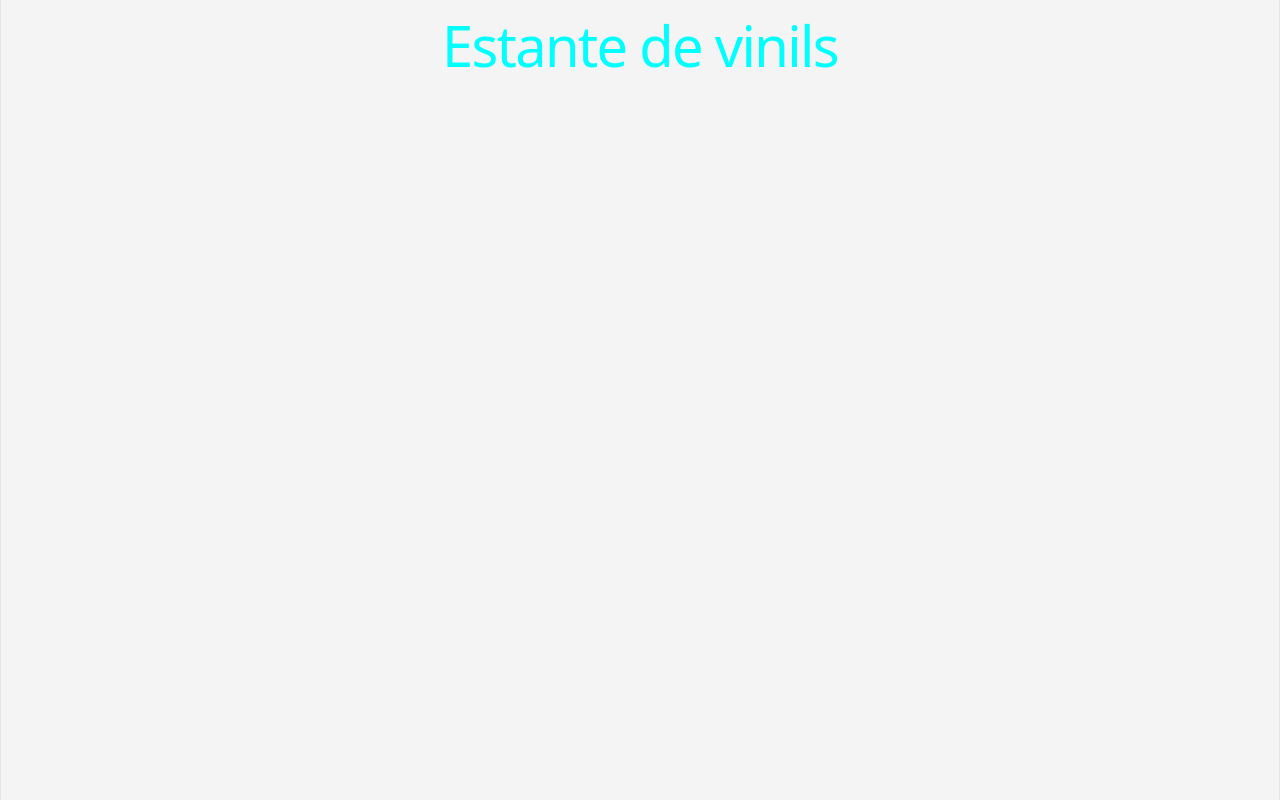
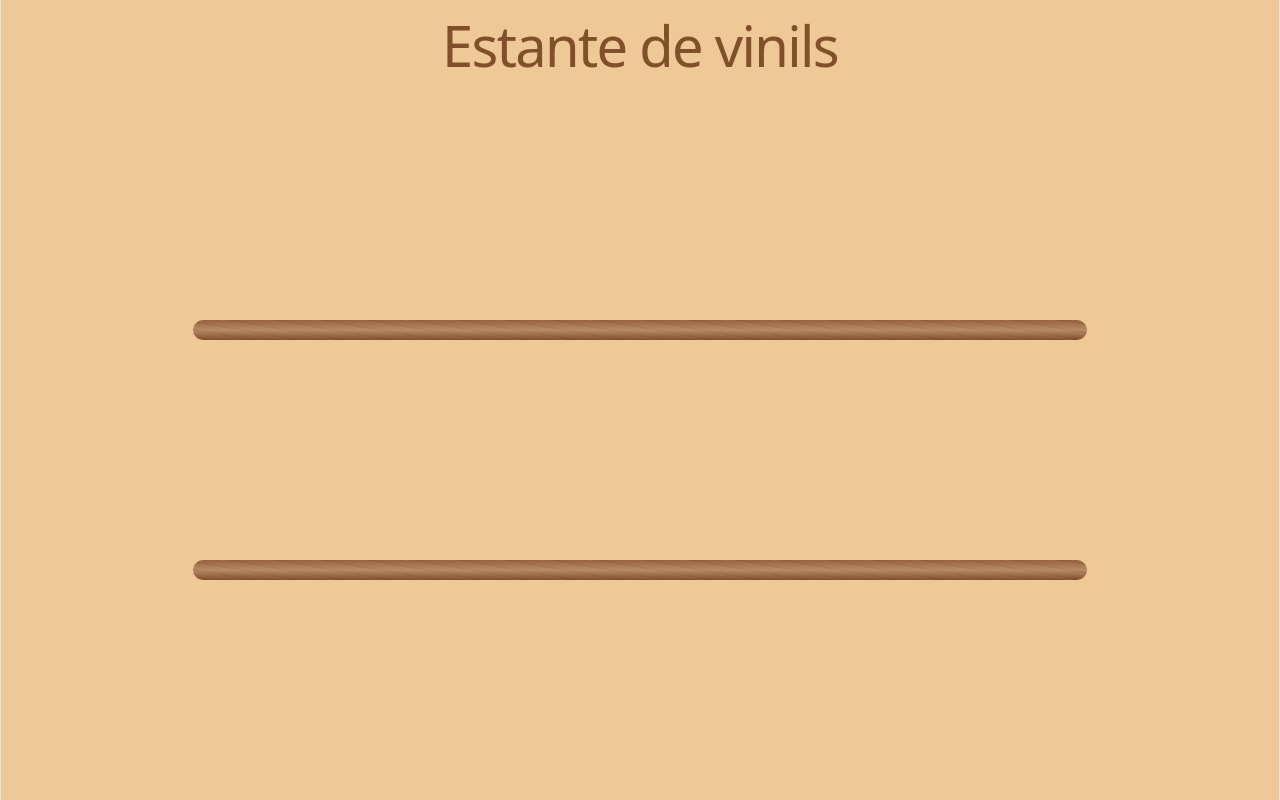
Before and after one commit to ieleny/app-vinyl-shelf, a React (Vite) app: page / in a window 1280 px wide. Built offline with nearby package versions, Linux system fonts and the light colour scheme.

Commit message:
feat: Adiciona a estante de vinis

```diff
--- a/src/features/vinyl-shelf/index.tsx
+++ b/src/features/vinyl-shelf/index.tsx
@@ -5,6 +5,9 @@ const VinylShelf = () => {
   return (
     <div className='vinyl-shelf'>
       <h1 className='vinyl-shelf-title'>Estante de vinils</h1>
+
+      <div className='vinyl-shelf-bookcase vinyl-shelf-space_one' />
+      <div className='vinyl-shelf-bookcase vinyl-shelf-space_two' />
     </div>
   );
 }
--- a/src/features/vinyl-shelf/vinyl-shelf.scss
+++ b/src/features/vinyl-shelf/vinyl-shelf.scss
@@ -1,10 +1,43 @@
 .vinyl-shelf {
     display: flex;
     width: 100%;
+    height: 100vh;
     justify-content: center;
     flex-shrink: 1;
+    position: relative;
+    background-color: rgb(238, 200, 150);
 
     &-title {
-        color: aqua;
+        color: #80502b;
+    }
+
+    &-space_one {
+        top: 40%;
+    }
+
+    &-space_two {
+        top: 70%;
+    }
+
+    &-bookcase {
+        height: 20px;
+        width: 70%;
+        background-color: #ba8a65; /* Cor base da madeira */
+        background-image:
+            repeating-linear-gradient(
+                10deg,
+                rgba(255, 255, 255, 0.05) 0px,
+                rgba(0, 0, 0, 0.05) 2px,
+                transparent 4px,
+                transparent 8px
+            ),
+            linear-gradient(
+                180deg,
+                #96623d 0%,
+                #ba8a65 50%,
+                #80502b 100%
+            );
+        position: absolute;
+        border-radius: 10px;
     }
 }
```
